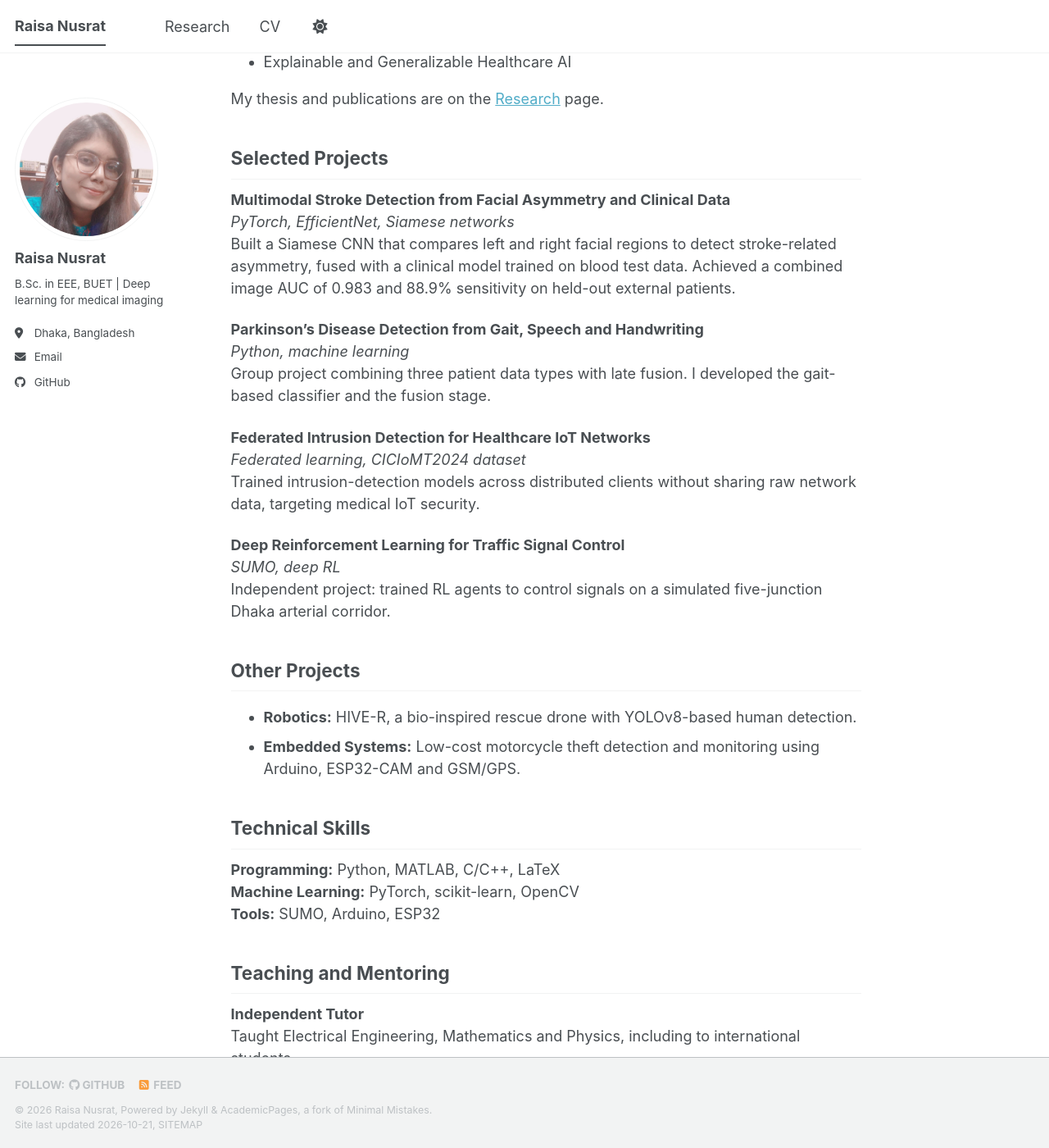
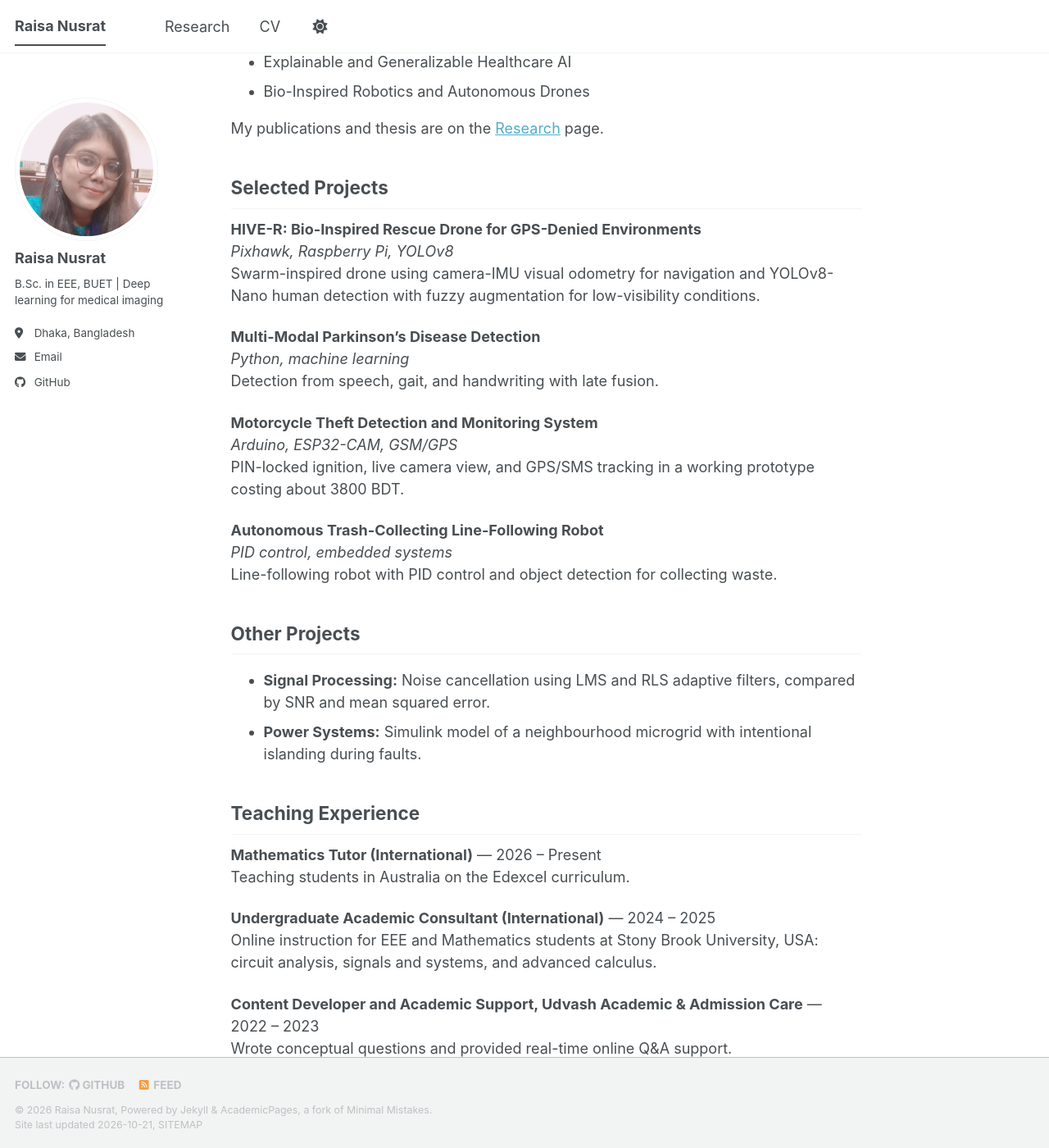
Before and after one commit to raisa-nusrat/raisa-nusrat.github.io, a Jekyll site: the page built from _pages/about.md, in a window 1280 px wide and 1400 px high, scrolled down 480 px. Shown: the whole window at 82% size. Built offline with Jekyll 4.4.1, drawn with Linux system fonts in a browser that asks for light colours; a style sheet for code colours, icons or effects is not loaded; some of the changed text lies outside the part shown.

Commit message:
Add files via upload

```diff
--- a/_pages/about.md
+++ b/_pages/about.md
@@ -12,45 +12,65 @@ I am an Electrical and Electronic Engineering graduate from Bangladesh Universit
 ## Research Interests
 
 - Deep Learning for Medical Imaging
-- Facial Analysis for Neurological Disorder Detection
+- Facial Analysis for Neurological Disorder Detection (stroke, ALS, Parkinson's disease)
 - Multimodal Clinical AI (imaging + clinical data fusion)
 - Explainable and Generalizable Healthcare AI
+- Bio-Inspired Robotics and Autonomous Drones
 
-My thesis and publications are on the [Research](/research/) page.
+My publications and thesis are on the [Research](/research/) page.
 
 ## Selected Projects
 
-**Multimodal Stroke Detection from Facial Asymmetry and Clinical Data**
-*PyTorch, EfficientNet, Siamese networks*
-Built a Siamese CNN that compares left and right facial regions to detect stroke-related asymmetry, fused with a clinical model trained on blood test data. Achieved a combined image AUC of 0.983 and 88.9% sensitivity on held-out external patients.
+**HIVE-R: Bio-Inspired Rescue Drone for GPS-Denied Environments**
+*Pixhawk, Raspberry Pi, YOLOv8*
+Swarm-inspired drone using camera-IMU visual odometry for navigation and YOLOv8-Nano human detection with fuzzy augmentation for low-visibility conditions.
 
-**Parkinson's Disease Detection from Gait, Speech and Handwriting**
+**Multi-Modal Parkinson's Disease Detection**
 *Python, machine learning*
-Group project combining three patient data types with late fusion. I developed the gait-based classifier and the fusion stage.
+Detection from speech, gait, and handwriting with late fusion.
 
-**Federated Intrusion Detection for Healthcare IoT Networks**
-*Federated learning, CICIoMT2024 dataset*
-Trained intrusion-detection models across distributed clients without sharing raw network data, targeting medical IoT security.
+**Motorcycle Theft Detection and Monitoring System**
+*Arduino, ESP32-CAM, GSM/GPS*
+PIN-locked ignition, live camera view, and GPS/SMS tracking in a working prototype costing about 3800 BDT.
 
-**Deep Reinforcement Learning for Traffic Signal Control**
-*SUMO, deep RL*
-Independent project: trained RL agents to control signals on a simulated five-junction Dhaka arterial corridor.
+**Autonomous Trash-Collecting Line-Following Robot**
+*PID control, embedded systems*
+Line-following robot with PID control and object detection for collecting waste.
 
 ## Other Projects
 
-- **Robotics:** HIVE-R, a bio-inspired rescue drone with YOLOv8-based human detection.
-- **Embedded Systems:** Low-cost motorcycle theft detection and monitoring using Arduino, ESP32-CAM and GSM/GPS.
+- **Signal Processing:** Noise cancellation using LMS and RLS adaptive filters, compared by SNR and mean squared error.
+- **Power Systems:** Simulink model of a neighbourhood microgrid with intentional islanding during faults.
+
+## Teaching Experience
+
+**Mathematics Tutor (International)** — 2026 – Present
+Teaching students in Australia on the Edexcel curriculum.
+
+**Undergraduate Academic Consultant (International)** — 2024 – 2025
+Online instruction for EEE and Mathematics students at Stony Brook University, USA: circuit analysis, signals and systems, and advanced calculus.
+
+**Content Developer and Academic Support, Udvash Academic & Admission Care** — 2022 – 2023
+Wrote conceptual questions and provided real-time online Q&A support.
+
+**Private Tutor (National Curriculum)** — 2022 – Present
+Physics and Mathematics for Classes 9–12 (SSC/HSC).
+
+## Industrial Training
+
+**Industrial Attachment, Bangladesh Television (BTV)**
+Satellite communication, high-power RF transmission, and studio broadcasting electronics.
+
+## Awards
+
+- Champion, Integration Bee, organized by Tachyon
 
 ## Technical Skills
 
 **Programming:** Python, MATLAB, C/C++, LaTeX
-**Machine Learning:** PyTorch, scikit-learn, OpenCV
-**Tools:** SUMO, Arduino, ESP32
-
-## Teaching and Mentoring
-
-**Independent Tutor**
-Taught Electrical Engineering, Mathematics and Physics, including to international students.
+**Machine Learning:** PyTorch, scikit-learn, OpenCV, YOLOv8
+**Design and Simulation:** MATLAB/Simulink, SUMO, PSpice, Proteus, Verilog, Quartus, AutoCAD
+**Hardware:** Arduino, ESP32-CAM, Raspberry Pi, Pixhawk, IMU, GPS/GSM modules
 
 ## Education
 
```
Also changed, not shown: _pages/research.md (+22 -15 lines).
